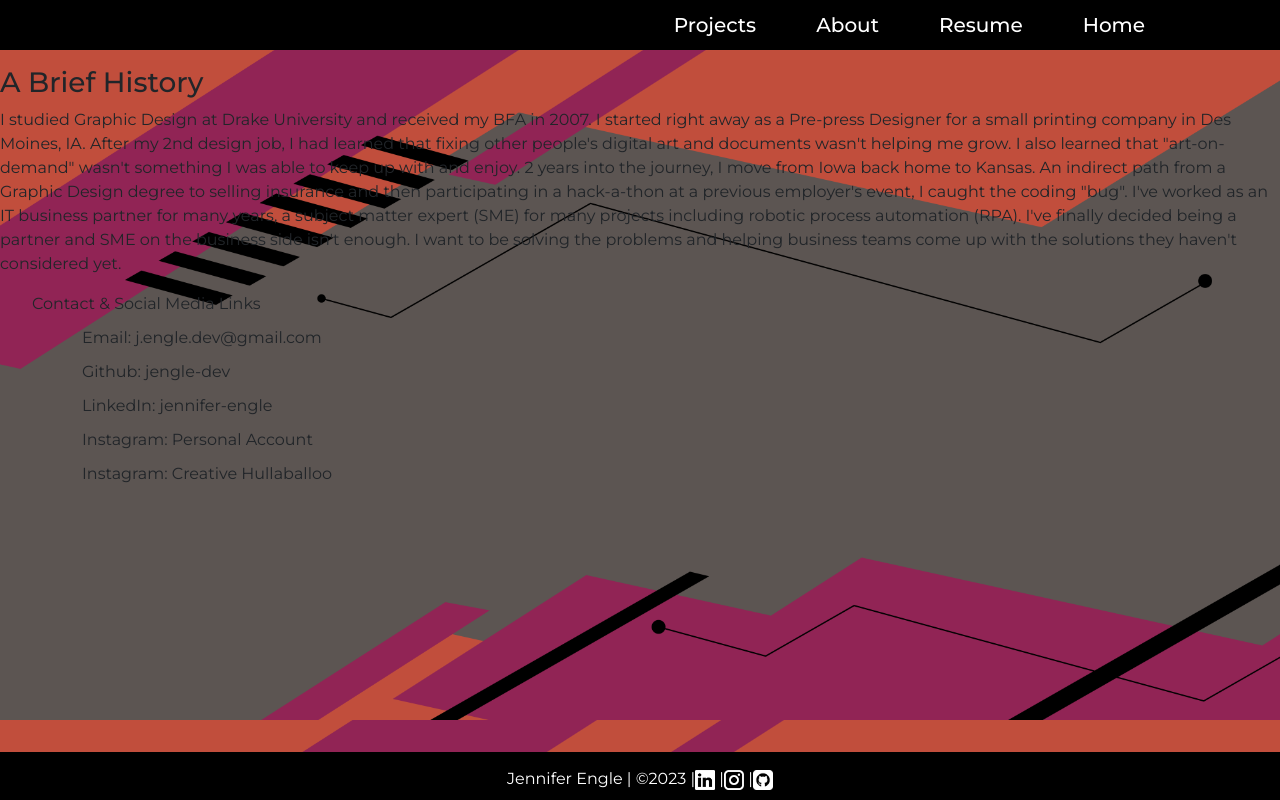
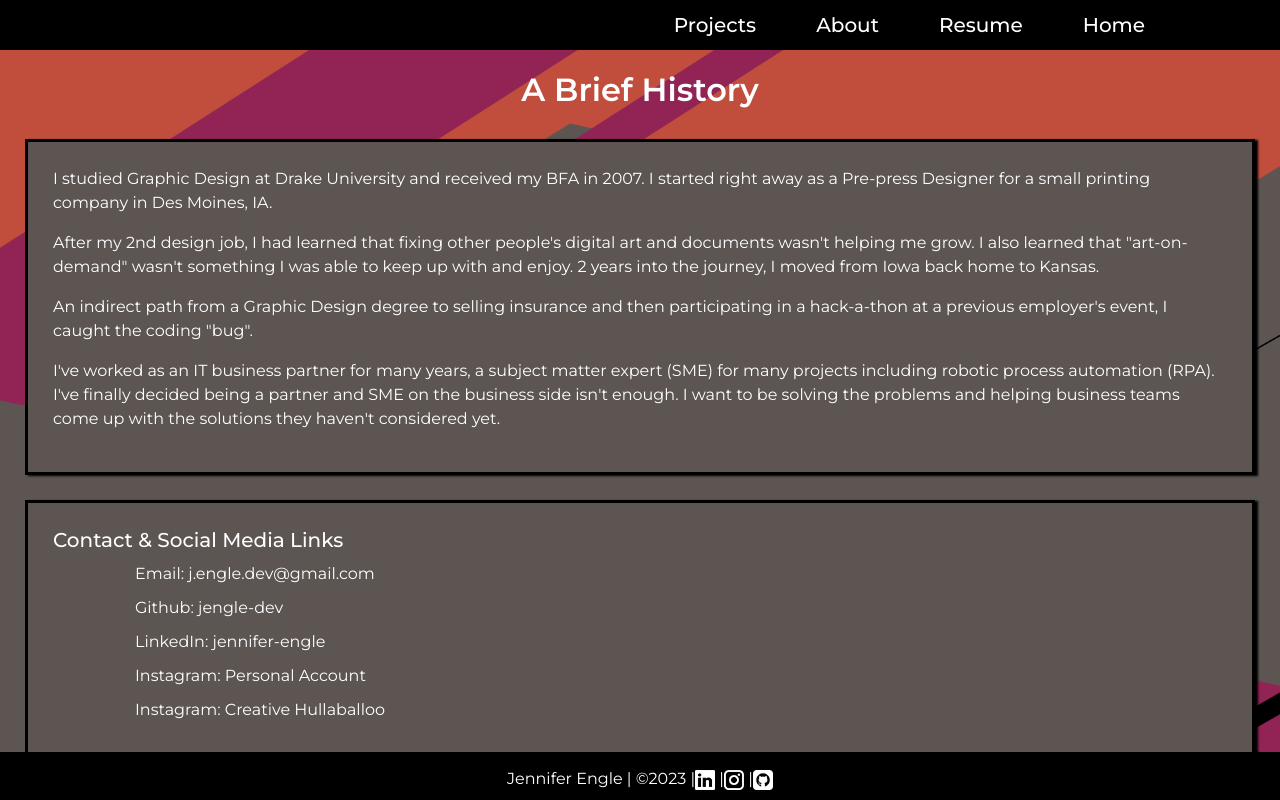
Before and after one commit to jengle-dev/Personal-React-Portfolio, a React (Create React App) app in the folder portfolio/: page / in a window 1280 px wide. Both pictures are taken after a click on the item "About". Built offline with nearby package versions, Linux system fonts and the light colour scheme.

Commit message:
About page and styling for it updated

```diff
--- a/portfolio/src/components/About.js
+++ b/portfolio/src/components/About.js
@@ -2,10 +2,20 @@ import React from 'react';
 
 const About = () => {
   return (
+    <div>
       <div className='aboutMe'>
-<h3>A Brief History</h3>
-<p>I studied Graphic Design at Drake University and received my BFA in 2007. I started right away as a Pre-press Designer for a small printing company in Des Moines, IA. After my 2nd design job, I had learned that fixing other people's digital art and documents wasn't helping me grow. I also learned that "art-on-demand" wasn't something I was able to keep up with and enjoy. 2 years into the journey, I move from Iowa back home to Kansas. An indirect path from a Graphic Design degree to selling insurance and then participating in a hack-a-thon at a previous employer's event, I caught the coding "bug". I've worked as an IT business partner for many years, a subject matter expert (SME) for many projects including robotic process automation (RPA). I've finally decided being a partner and SME on the business side isn't enough. I want to be solving the problems and helping business teams come up with the solutions they haven't considered yet.</p>
-    <ul>Contact & Social Media Links
+        <div className='aboutTitle container'>A Brief History</div>
+      </div>
+      <div className='aboutInfo'>
+        <p>I studied Graphic Design at Drake University and received my BFA in 2007. I started right away as a Pre-press Designer for a small printing company in Des Moines, IA.</p>
+        <p> After my 2nd design job, I had learned that fixing other people's digital art and documents wasn't helping me grow. I also learned that "art-on-demand" wasn't something I was able to keep up with and enjoy. 2 years into the journey, I moved from Iowa back home to Kansas.
+        </p>
+        <p> An indirect path from a Graphic Design degree to selling insurance and then participating in a hack-a-thon at a previous employer's event, I caught the coding "bug".</p>
+        <p>I've worked as an IT business partner for many years, a subject matter expert (SME) for many projects including robotic process automation (RPA). I've finally decided being a partner and SME on the business side isn't enough. I want to be solving the problems and helping business teams come up with the solutions they haven't considered yet.</p>
+      </div>
+      <div className='aboutInfo socialMedia'>
+        <h5>Contact & Social Media Links</h5>
+        <ul>
           <li>Email: j.engle.dev@gmail.com</li>
           <li>Github: jengle-dev</li>
           <li>LinkedIn: jennifer-engle</li>
@@ -13,7 +23,7 @@ const About = () => {
           <li>Instagram: Creative Hullaballoo</li>
         </ul>
       </div>
-
+    </div>
   )
 }
 
--- a/portfolio/src/index.css
+++ b/portfolio/src/index.css
@@ -21,15 +21,8 @@ h1 {
   color: white;
 }
 
-.splashName {
+h3 {
   color: white;
-  font-size: 5rem;
-}
-
-.splashTitle {
-  color: white;
-  font-size: 2.5rem;
-  text-align: center;
 }
 
 code {
@@ -65,3 +58,39 @@ div .container {
   display: flex;
   justify-content: center;
 }
+
+.aboutMe {
+  color: white;
+}
+
+.aboutTitle {
+  color: white;
+  text-align: center;
+  font-size: 2rem;
+  font-weight: 600;
+}
+
+.aboutInfo {
+  color: white;
+  margin: 25px 25px 25px 25px;
+  background-color: #5C5552;
+  box-shadow: black 3px 1px 2px;
+  border-color: black;
+  border-style: solid;
+  padding: 25px;
+}
+
+.socialMedia {
+  list-style: none;
+}
+
+.splashName {
+  color: white;
+  font-size: 5rem;
+}
+
+.splashTitle {
+  color: white;
+  font-size: 2.5rem;
+  text-align: center;
+}
```
Lines whose indentation alone changed are shown as unchanged.
